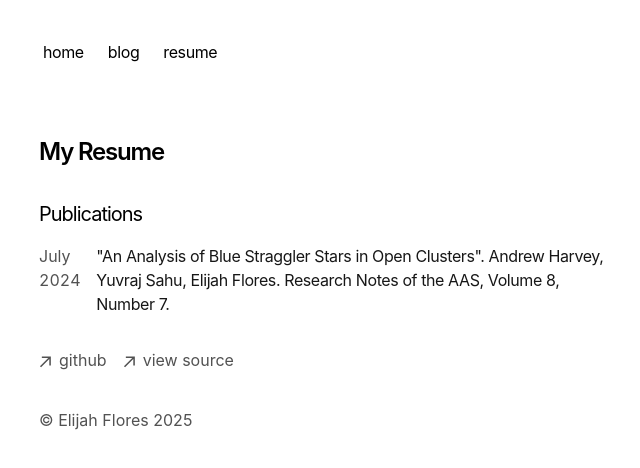
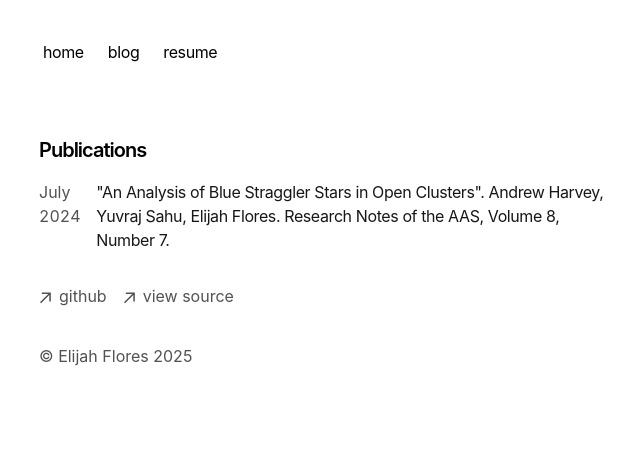
Before and after one commit to elnflores/portfolio, a Next.js app: page /resume in a window 1280 px wide. Shown: the top 468 px of the page, without its empty margins (313-953 px from the left). Built offline with nearby package versions, Linux system fonts and the light colour scheme.

Commit message:
Added publication

```diff
--- a/app/resume/page.tsx
+++ b/app/resume/page.tsx
@@ -9,13 +9,9 @@ export const metadata = {
 export default function Page() {
   return (
     <section>
-      <h1 className="font-semibold text-2xl mb-8 tracking-tighter">
-        My Resume
+      <h1 className="font-semibold text-xl mb-4 tracking-tighter">
+        Publications
       </h1>
-
-      <h2 className="text-xl mb-4 tracking-tighter">
-        Publications
-      </h2>
 
       <div className="w-full flex flex-col md:flex-row space-x-0 md:space-x-2">
         <p className="text-neutral-600 dark:text-neutral-400 w-[100px] tabular-nums">
```
